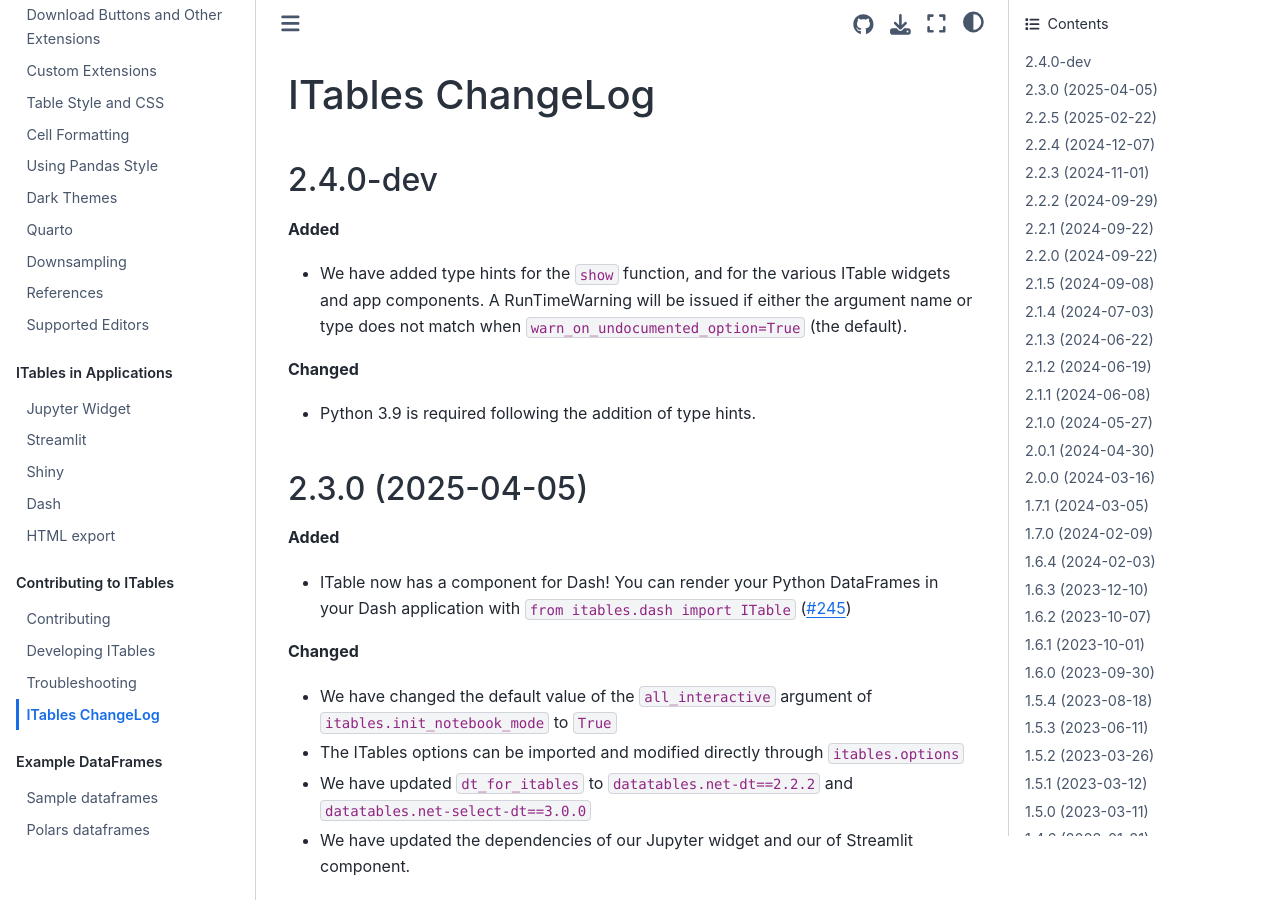
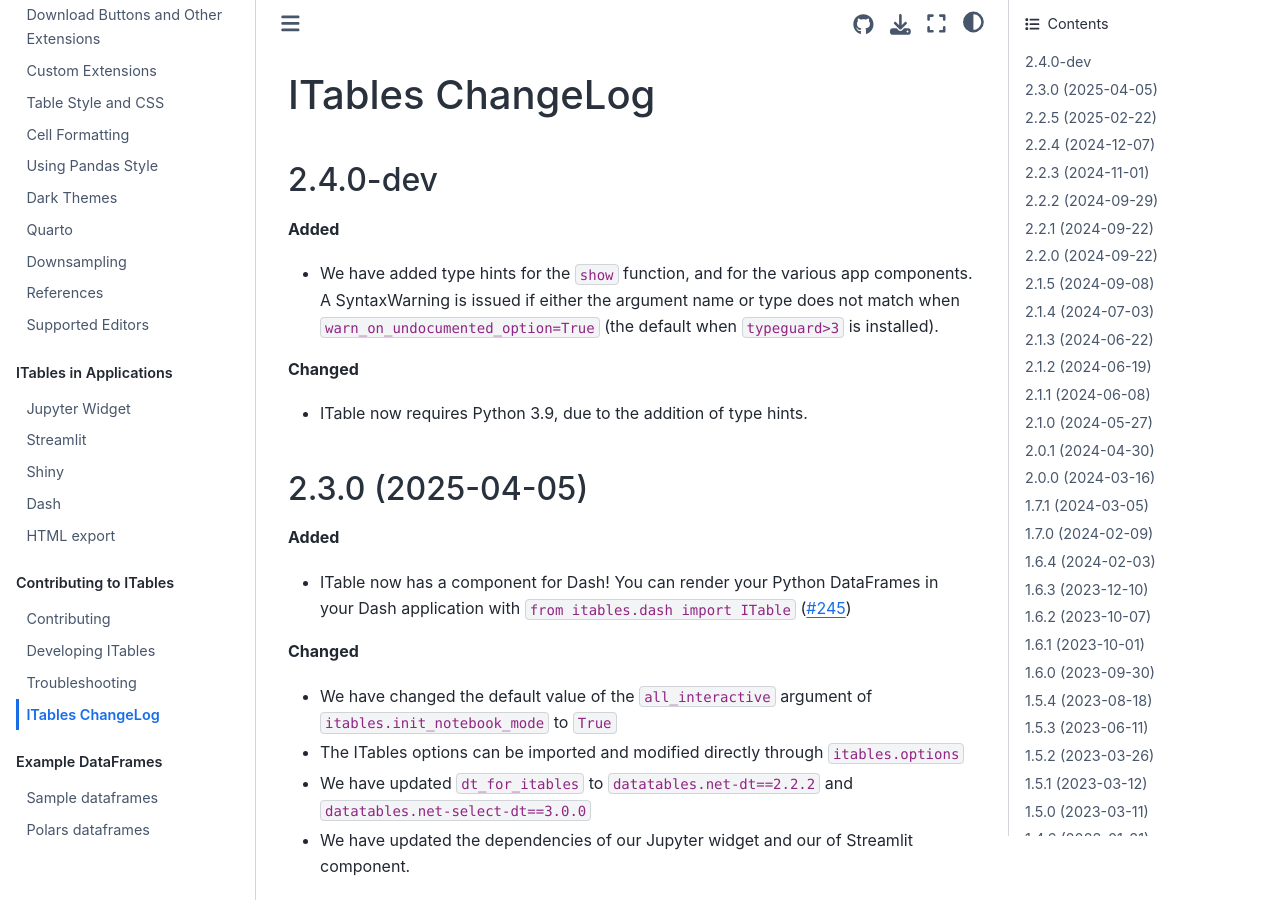
Before and after one commit to mwouts/itables, a Jupyter Book: the page built from docs/changelog.md, in a window 1280 px wide and 900 px high. Built offline with Jupyter Book 1.0.4 settings and Sphinx 7.4.7 and the Sphinx Book theme 1.1.4, drawn with Linux system fonts in a browser that asks for light colours.

Commit message:
Update changelog

```diff
--- a/docs/changelog.md
+++ b/docs/changelog.md
@@ -5,11 +5,10 @@ ITables ChangeLog
 ---------
 
 **Added**
-- We have added type hints for the `show` function, and for the various ITable widgets and app components. A RunTimeWarning will be issued if
-either the argument name or type does not match when `warn_on_undocumented_option=True` (the default).
+- We have added type hints for the `show` function, and for the various app components. A SyntaxWarning is issued if either the argument name or type does not match when `warn_on_undocumented_option=True` (the default when `typeguard>3` is installed).
 
 **Changed**
-- Python 3.9 is required following the addition of type hints.
+- ITable now requires Python 3.9, due to the addition of type hints.
 
 
 2.3.0 (2025-04-05)
```
Also changed, not shown: README.md (+2 -2 lines), docs/quick_start.md (+1 -1 lines).
